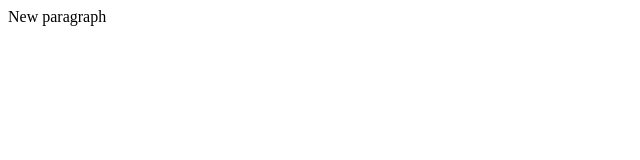
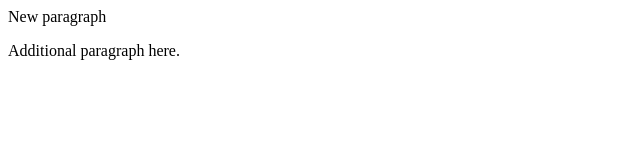
Before and after one commit to silverpenguin15/Git-Collaboration, a plain HTML site: page index.html in a window 1280 px wide. Shown: the whole page, without its empty margins (0-640 px from the left). Drawn offline with Linux system fonts and the light colour scheme.

Commit message:
added new para

```diff
--- a/index.html
+++ b/index.html
@@ -6,5 +6,6 @@
   </head>
   <body>
     <p>New paragraph</p>
+    <p>Additional paragraph here.</p>
   </body>
 </html>
```
